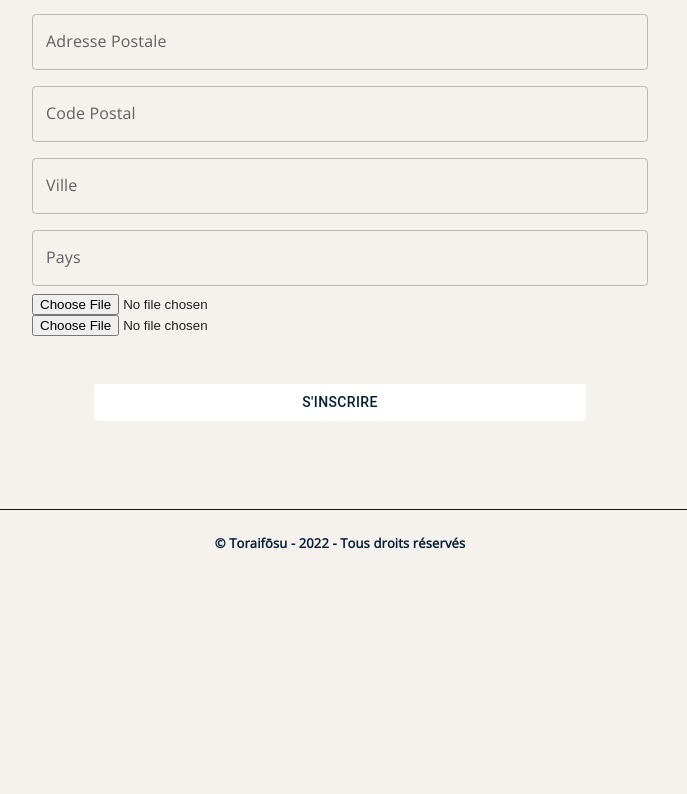
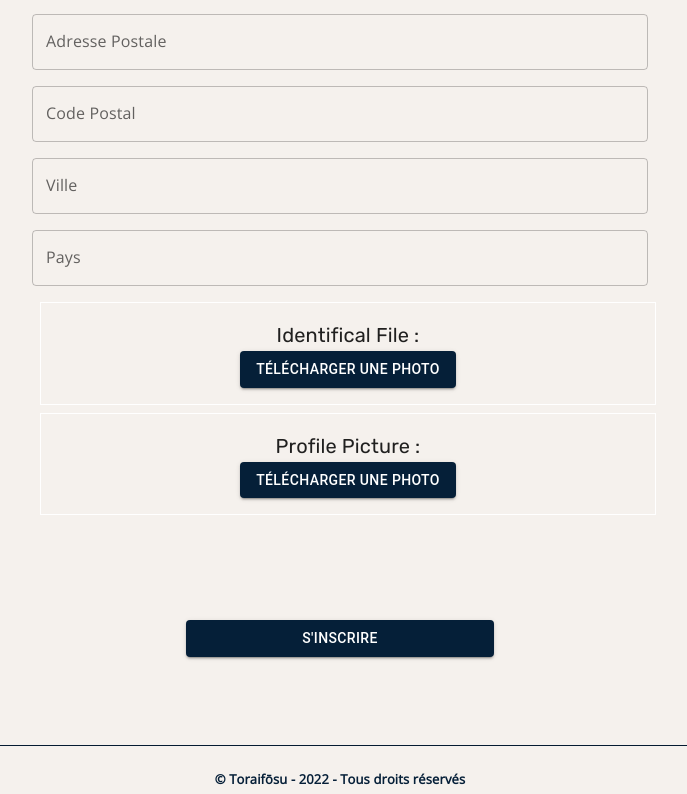
Before and after one commit to lea-hmd/E4FULLREACT, a React (Create React App) app: page /inscription in a window 1280 px wide. Shown: the part 466-1260 px from the top of the page, without its empty margins (300-987 px from the left). Before the commit the page ends 1024 px from the top, so only its background shows below. Built offline with nearby package versions, Linux system fonts and the light colour scheme.

Commit message:
fix(Singin): fix post request with files

```diff
--- a/src/api/Request.tsx
+++ b/src/api/Request.tsx
@@ -9,13 +9,12 @@ export default function request({
     //Mettre l'url de son back
     const url = 'http://localhost:8082' + endpoint
     const headers = new Headers({
-        'Content-Type': 'application/json',
         ...customHeaders,
     })
     const init = {
         method,
         headers,
-        body: JSON.stringify(body),
+        body,
     }
 
     return fetch(url, init)
--- a/src/pages/Signin.tsx
+++ b/src/pages/Signin.tsx
@@ -1,5 +1,5 @@
 import React, { useState } from 'react'
-import { Button, Grid, TextField } from '@mui/material'
+import { Button, Grid, TextField, Typography } from '@mui/material'
 import { RequestType } from '../shared/types/RequestType'
 import request from '../api/Request'
 
@@ -9,44 +9,88 @@ export default function Signin() {
         mb: '0.5rem',
     }
 
-    const [email, setEmail] = useState<string | null>('')
-    const [password, setPassword] = useState<string | null>('')
-    const [firstname, setFirstname] = useState<string | null>('')
-    const [lastname, setLastname] = useState<string | null>('')
-    const [phone, setPhone] = useState<string | null>('')
-    const [address, setAddress] = useState<string | null>('')
-    const [zipCode, setZipCode] = useState<string | null>('')
-    const [city, setCity] = useState<string | null>('')
-    const [country, setCountry] = useState<string | null>('')
+    const [email, setEmail] = useState<string>('')
+    const [password, setPassword] = useState<string>('')
+    const [firstname, setFirstname] = useState<string>('')
+    const [lastname, setLastname] = useState<string>('')
+    const [phone, setPhone] = useState<string>('')
+    const [address, setAddress] = useState<string>('')
+    const [zipCode, setZipCode] = useState<string>('')
+    const [city, setCity] = useState<string>('')
+    const [country, setCountry] = useState<string>('')
     const [identificalFile, setIdentificalFile] = useState<File | null>(null)
     const [profilePicture, setProfilePicture] = useState<File | null>(null)
 
-    async function register() {
+    const handleIdentificalChange = (
+        event: React.ChangeEvent<HTMLInputElement>
+    ) => {
+        if (event.target.files && event.target.files[0]) {
+            setIdentificalFile(event.target.files[0])
+        }
+    }
+    const handleRemoveIdentifical = () => {
+        setIdentificalFile(null)
+    }
+
+    const handleProfilChange = (event: React.ChangeEvent<HTMLInputElement>) => {
+        if (event.target.files && event.target.files[0]) {
+            setProfilePicture(event.target.files[0])
+        }
+    }
+    const handleRemoveProfil = () => {
+        setProfilePicture(null)
+    }
+
+    // async function register() {
+    //     const requestParams: RequestType = {
+    //         endpoint: '/registration',
+    //         method: 'POST',
+    //         body: {
+    //             email,
+    //             password,
+    //             firstname,
+    //             lastname,
+    //             phone,
+    //             address,
+    //             zip_code: zipCode,
+    //             city,
+    //             country,
+    //             identifical_file: identificalFile,
+    //             profile_picture: profilePicture,
+    //         },
+    //     }
+    //     try {
+    //         await request(requestParams).then((response) => response.json())
+    //     } catch (error: any) {
+    //         // eslint-disable-next-line no-console
+    //         console.log(error)
+    //     }
+    // }
+    const handleSigninSubmit = async () => {
+        const body = new FormData()
+
+        body.append('email', email)
+        body.append('password', password)
+        body.append('firstname', firstname)
+        body.append('lastname', lastname)
+        body.append('phone', phone)
+        body.append('address', address)
+        body.append('zip_code', zipCode)
+        body.append('city', city)
+        body.append('country', country)
+        if (identificalFile) {
+            body.append('identifical_file', identificalFile)
+        }
+        if (profilePicture) {
+            body.append('profile_picture', profilePicture)
+        }
         const requestParams: RequestType = {
             endpoint: '/registration',
             method: 'POST',
-            body: {
-                email,
-                password,
-                firstname,
-                lastname,
-                phone,
-                address,
-                zip_code: zipCode,
-                city,
-                country,
-                identifical_file: identificalFile,
-                profile_picture: profilePicture,
-            },
+            body,
         }
-        try {
-            await request(requestParams).then((response) => response.json())
-        } catch (error: any) {
-            // eslint-disable-next-line no-console
-            console.log(error)
+        await request(requestParams)
     }
-    }
-
     return (
         <Grid
             container
@@ -129,33 +173,127 @@ export default function Signin() {
                 value={country}
                 onChange={(e) => setCountry(e.target.value)}
             />
-
+            <Grid xs={12}>
+                <Grid
+                    item
+                    xs={12}
+                    container
+                    justifyContent="center"
+                    alignItems="center"
+                    m={1}
+                    p={2}
+                    sx={{ border: '1px solid white', flexDirection: 'column' }}
+                >
+                    <Typography variant="h6">Identifical File :</Typography>
+                    {!identificalFile && (
+                        <Grid
+                            item
+                            md={6}
+                            container
+                            justifyContent="center"
+                            alignItems="center"
+                        >
+                            <Button variant="contained" component="label">
+                                Télécharger une photo
                                 <input
+                                    hidden
+                                    accept="image/*"
                                     type="file"
-                onChange={(e) =>
-                    e.target.files && setIdentificalFile(e.target.files[0])
-                }
+                                    onChange={handleIdentificalChange}
                                 />
-
+                            </Button>
+                        </Grid>
+                    )}
+                    {identificalFile && (
+                        <Grid
+                            item
+                            md={6}
+                            container
+                            justifyContent="center"
+                            alignItems="center"
+                        >
+                            <img
+                                src={URL.createObjectURL(identificalFile)}
+                                width="80%"
+                                alt="Aperçu du fichier téléchargé"
+                            />
+                            <Button
+                                sx={{
+                                    m: 2,
+                                }}
+                                size="small"
+                                variant="contained"
+                                onClick={handleRemoveIdentifical}
+                            >
+                                Supprimer l'image
+                            </Button>
+                        </Grid>
+                    )}
+                </Grid>
+                <Grid
+                    item
+                    xs={12}
+                    container
+                    justifyContent="center"
+                    alignItems="center"
+                    m={1}
+                    p={2}
+                    sx={{ border: '1px solid white', flexDirection: 'column' }}
+                >
+                    <Typography variant="h6">Profile Picture :</Typography>
+                    {!profilePicture && (
+                        <Grid
+                            item
+                            md={6}
+                            container
+                            justifyContent="center"
+                            alignItems="center"
+                        >
+                            <Button variant="contained" component="label">
+                                Télécharger une photo
                                 <input
+                                    hidden
+                                    accept="image/*"
                                     type="file"
-                onChange={(e) => {
-                    // eslint-disable-next-line no-console
-                    console.log(e.target.files)
-                    e.target.files && setProfilePicture(e.target.files[0])
-                    // eslint-disable-next-line no-console
-                    console.log(profilePicture?.name)
+                                    onChange={handleProfilChange}
+                                />
+                            </Button>
+                        </Grid>
+                    )}
+                    {profilePicture && (
+                        <Grid
+                            item
+                            md={6}
+                            container
+                            justifyContent="center"
+                            alignItems="center"
+                        >
+                            <img
+                                src={URL.createObjectURL(profilePicture)}
+                                width="80%"
+                                alt="Aperçu du fichier téléchargé"
+                            />
+                            <Button
+                                sx={{
+                                    m: 2,
                                 }}
-            />
-
+                                size="small"
+                                variant="contained"
+                                onClick={handleRemoveProfil}
+                            >
+                                Supprimer l'image
+                            </Button>
+                        </Grid>
+                    )}
+                </Grid>
+            </Grid>
             <Button
                 //Change style
-                onClick={() => register()}
+                variant="contained"
+                onClick={() => handleSigninSubmit()}
                 sx={{
-                    backgroundColor: 'white',
-                    width: '80%',
                     margin: '3rem auto',
-                    color: '#051F38',
+                    width: '50%',
                 }}
             >
                 S'inscrire
```
Lines whose indentation alone changed are shown as unchanged.
